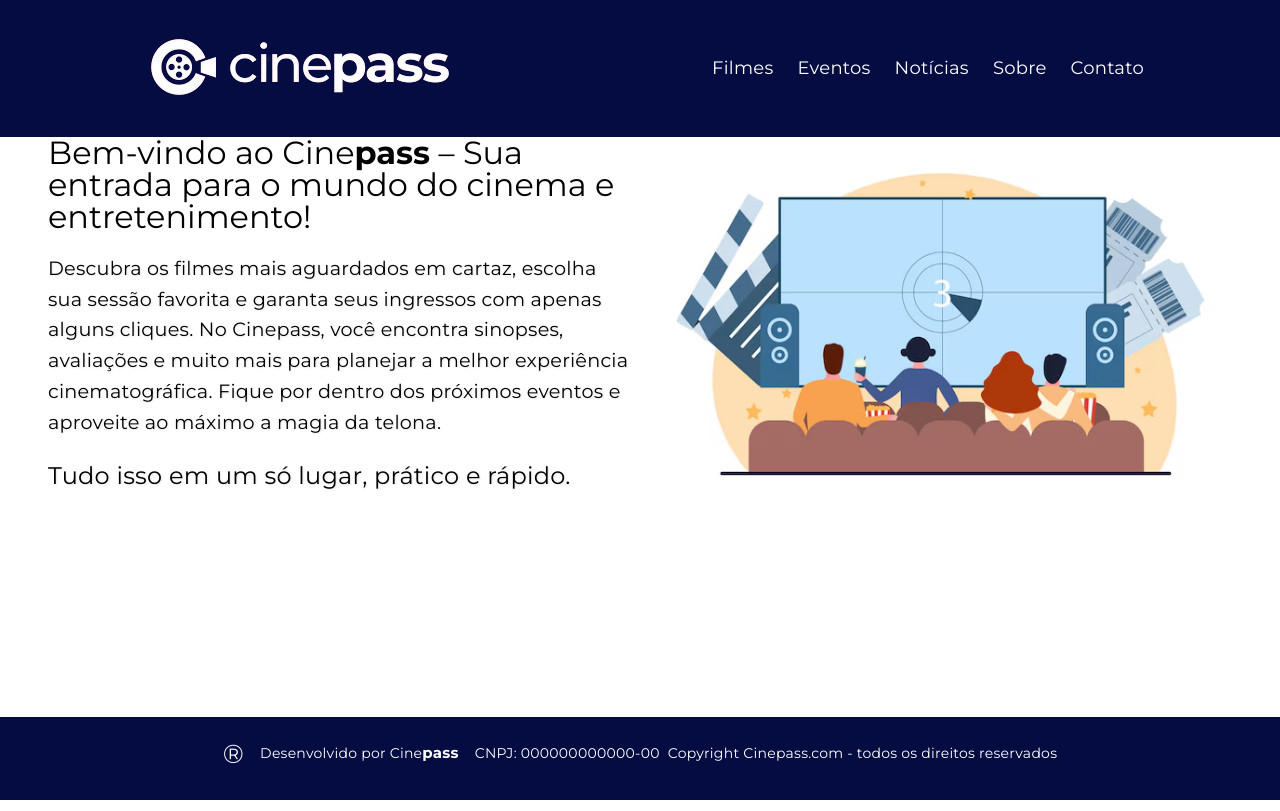
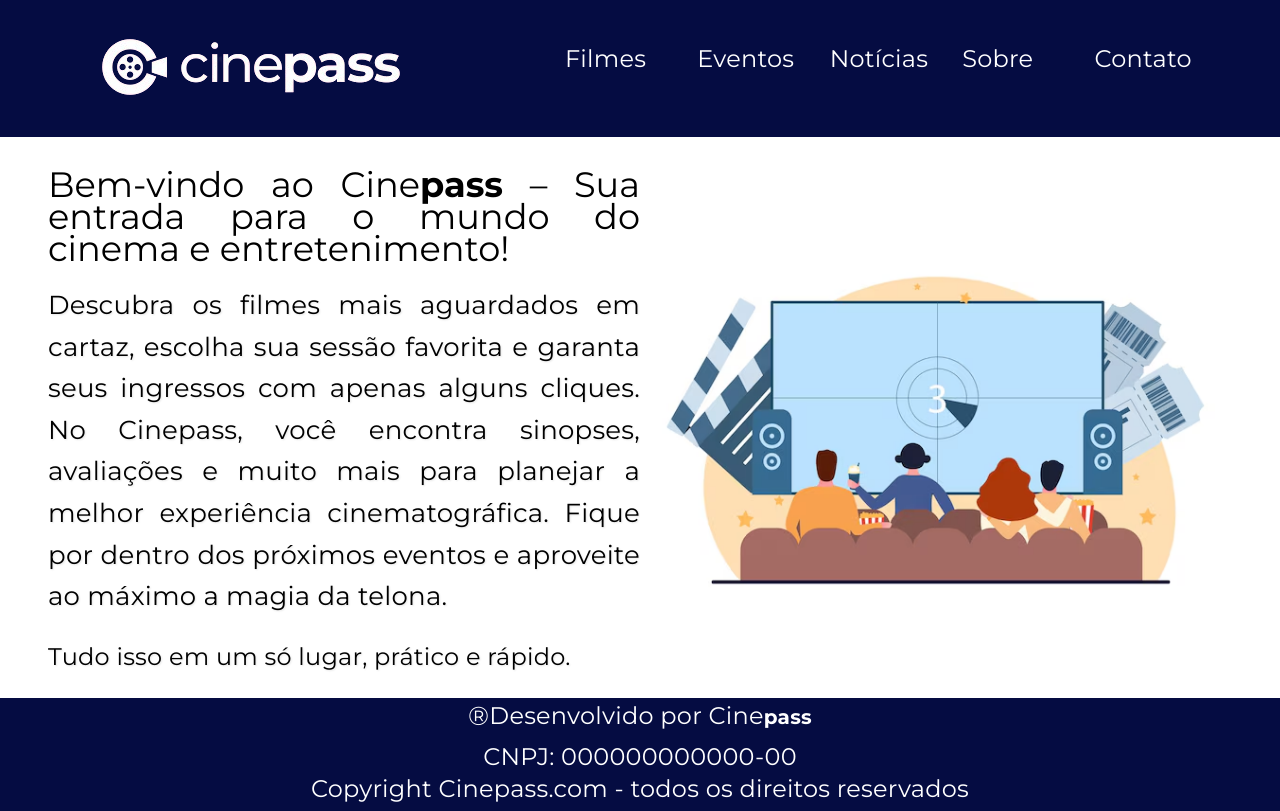
Before and after one commit to GGabrielToyo/cinepass, an Angular app: page /home in a window 1280 px wide. Built offline with nearby package versions, Linux system fonts and the light colour scheme.

Commit message:
Refatorando estilos para dispositivos mobile. Faltando componente de modal.

```diff
--- a/src/app/components/card/card.component.scss
+++ b/src/app/components/card/card.component.scss
@@ -1,34 +1,28 @@
-.card-livro {
-    display: flex;
-    width: 384px;
-    filter: drop-shadow(2px 2px 8px rgba(0, 0, 0, 0.2));
-    margin: 24px;
-    border-radius: 8px 0px 0px 8px;
-  }
-
 img {
   min-width: 198px;
+  max-width: 330px;
 }
 
 .card {
   display: flex;
-    width: 384px;
-    height: 310px;
+  flex-direction: column;
+  width: 100%;
+  min-width: 330px;
+  height: 100%;
   filter: drop-shadow(2px 2px 8px rgba(0, 0, 0, 0.2));
-    margin: 24px;
+  margin-top: 24px;
+  margin-bottom: 24px;
   border-radius: 8px 0px 0px 8px;
 }
 
 .info-card {
   padding-top: 7px;
   padding-bottom: 7px;
-    padding-left: 14px;
+  padding-left: 6px;
   padding-right: 6px;
   background: #FFFFFF;
-    border-radius: 0px 8px 8px 0px;
   display: flex;
-    flex-direction:column;
-    min-width: 50%;
+  flex-direction: column;
   justify-content: space-evenly;
   align-items: baseline;
 }
@@ -62,13 +56,13 @@
 
 button {
   background: #6C63FF;
-    width: 156px;
+  width: 100%;
   height: 30px;
   border-radius: 8px;
   font-family: 'Montserrat';
   font-style: normal;
   font-weight: 600;
-    font-size: 16px;
+  font-size: 20px;
   line-height: 24px;
   color: #FFFFFF;
   border: none;
@@ -78,3 +72,41 @@
 button:hover {
   background: #050C42;
 }
+
+@media (min-width: 768px) {
+  .card {
+    flex-direction: row;
+    width: 384px;
+    height: 310px;
+    margin: 24px;
+  }
+
+}
+
+.info-card {
+  padding-left: 14px;
+  min-width: 50%;
+}
+
+img {
+  min-width: 198px;
+}
+
+@media (min-width: 1024px) {
+  .card {
+    flex-direction: row;
+    width: 384px;
+    height: 310px;
+    margin: 24px;
+  }
+
+  .info-card {
+    padding-left: 14px;
+    border-radius: 0px 8px 8px 0px;
+    min-width: 50%;
+  }
+
+  img {
+    min-width: 198px;
+  }
+}
--- a/src/app/components/footer/footer.component.html
+++ b/src/app/components/footer/footer.component.html
@@ -1,6 +1,11 @@
 <footer>
-  <span style="padding-bottom: 0.6rem; font-size: 26px;">&#174;</span>
-  <p>Desenvolvido por Cine<span style="font-size: 15px; font-weight: 700;">pass</span></p>
-  <p>CNPJ: 000000000000-00</p>
-  <p>Copyright Cinepass.com - todos os direitos reservados</p>
+  <div class="titulo">
+    <span style="padding-bottom: 0.6rem; font-size: 26px;">&#174;</span>
+    <p>Desenvolvido por Cine<span class="pass">pass</span></p>
+  </div>
+  <div style="text-align: center;">
+    <p>CNPJ: 000000000000-00</p>
+    <p>Copyright Cinepass.com - todos os direitos reservados</p>
+  </div>
+
 </footer>
--- a/src/app/components/footer/footer.component.scss
+++ b/src/app/components/footer/footer.component.scss
@@ -1,11 +1,12 @@
 footer {
   background-color: #050C42;
-    height: 83px;
+  height: auto;
   width: 100%;
   bottom: 0;
   position: absolute;
   color: #FFFFFF;
   display: flex;
+  flex-direction: column;
   justify-content: center;
   align-items: center;
   font-family: 'Montserrat';
@@ -13,7 +14,30 @@ footer {
   gap: 0.5rem;
 }
 
-  span {
-    margin-right: 0.5rem;
-    font-size: 36px;
+footer .titulo {
+  display: flex;
+  padding-top: .5rem;
 }
+
+.pass {
+  font-size: 15px;
+  font-weight: 700;
+}
+
+@media (min-width: 768px) {
+  footer {
+    font-size: 20px;
+  }
+  .pass{
+    font-size: 18px;
+  }
+}
+
+@media (min-width: 1024px) {
+  footer {
+    font-size: 24px;
+  }
+  .pass{
+    font-size: 20px;
+  }
+}
--- a/src/app/components/header/header.component.html
+++ b/src/app/components/header/header.component.html
@@ -2,7 +2,7 @@
     <button (click)="irParaTelaInicial()">
       <img src="assets/images/cinepass.png" alt="Logo da aplicação CinePass">
     </button>
-    <div>
+    <div class="grid-container">
       <a routerLink="catalogo">Filmes</a>
       <a routerLink="tela-construcao">Eventos</a>
       <a routerLink="tela-construcao">Notícias</a>
--- a/src/app/components/header/header.component.scss
+++ b/src/app/components/header/header.component.scss
@@ -3,9 +3,10 @@ header {
   height: 100%;
   width: 100%;
   display: flex;
+  flex-direction: column;
   align-items: center;
-    justify-content:space-around;
-    font-family: 'Poppins', sans-serif;
+  justify-content: space-around;
+  font-family: "Montserrat";
 }
 
 header a {
@@ -17,7 +18,7 @@ header {
   font-size: 18px;
   line-height: 27px;
   margin-right: 1.5rem;
-    width: 79px;
+  width: 100%;
   height: 48px;
 }
 
@@ -26,3 +27,37 @@ header {
   cursor: pointer;
   border: none;
 }
+
+.grid-container {
+  display: grid;
+  grid-template-columns: repeat(2, 1fr);
+  grid-gap: 10px;
+}
+
+@media (min-width: 768px) {
+  header {
+    flex-direction: row;
+
+    a{
+      font-size: 20px;
+    }
+  }
+
+  .grid-container {
+    grid-template-columns: repeat(3, 1fr);
+  }
+}
+
+@media (min-width: 1024px) {
+  header {
+    flex-direction: row;
+
+    a{
+      font-size: 24px;
+    }
+  }
+
+  .grid-container {
+    grid-template-columns: repeat(5, 1fr);
+  }
+}
--- a/src/app/components/home/home.component.scss
+++ b/src/app/components/home/home.component.scss
@@ -1,15 +1,17 @@
 .home-container {
   display: flex;
+  flex-direction: column;
   justify-content: space-evenly;
   align-items: center;
-    padding-left: 3rem;
-    padding-right: 3rem;
+  padding-left: 1rem;
+  padding-right: 1rem;
+  padding-top: 2rem;
+  padding-bottom: 2rem;
 }
 
 .home-text {
   flex: 1;
-    padding-right: 20px;
-
+  text-align: justify;
 }
 
 .home-image {
@@ -19,12 +21,12 @@
   height: auto;
 }
 
-  img{
+img {
   width: 100%;
   height: auto;
 }
 
-  .titulo{
+.titulo {
   font-family: "Montserrat";
   font-size: 2rem;
   font-weight: 400;
@@ -39,3 +41,31 @@ p {
   margin: 20px 0;
   text-shadow: 1px 1px 2px rgba(0, 0, 0, 0.1);
 }
+
+@media (min-width: 768px) {
+  .home-container {
+    flex-direction: row;
+    padding-right: 2rem;
+    padding-left: 2rem;
+  }
+
+}
+
+@media (min-width: 1024px) {
+  .home-container {
+    flex-direction: row;
+    padding-right: 3rem;
+    padding-left: 3rem;
+  }
+
+  .home-text {
+    .titulo{
+      font-size: 2.2rem;
+
+    }
+    p {
+      font-size: 26px;
+    }
+  }
+
+}
--- a/src/app/views/catalogo/catalogo.component.scss
+++ b/src/app/views/catalogo/catalogo.component.scss
@@ -1,17 +1,54 @@
-
 .container-card {
+    width: 100%;
     margin-bottom: 2rem;
     display: flex;
+    flex-direction: column;
+    align-items: center;
     flex-wrap: wrap;
     justify-content: center;
-    margin-left: 80px;
-    margin-right: 80px;
+
 }
 
-.titulo{
+.titulo {
     font-family: "Montserrat";
-    font-size: 2rem;
+    font-size: 1.4rem;
     padding-top: 2rem;
-    padding-left: 5rem;
+    text-align: center;
     font-weight: 500;
 }
+
+hr {
+    width: 100%;
+}
+
+@media (min-width: 768px) {
+    .container-card {
+        flex-direction: row;
+    }
+
+    hr {
+        width: 90%;
+    }
+
+    .titulo {
+        font-size: 1.6rem;
+        text-align: left;
+        padding-left: 4rem;
+    }
+}
+
+@media (min-width: 1024px) {
+    .container-card {
+        flex-direction: row;
+    }
+
+    hr {
+        width: 90%;
+    }
+
+    .titulo {
+        font-size: 2rem;
+        text-align: left;
+        padding-left: 5rem;
+    }
+}
--- a/src/app/views/modal-filme/modal-filme.component.scss
+++ b/src/app/views/modal-filme/modal-filme.component.scss
@@ -116,7 +116,7 @@
 
 button {
   background: #6C63FF;
-  width: 156px;
+  width: 100%;
   height: 30px;
   border-radius: 8px;
   font-family: 'Montserrat';
--- a/src/app/views/modal-filme/modal-filme.component.ts
+++ b/src/app/views/modal-filme/modal-filme.component.ts
@@ -20,7 +20,7 @@ export class ModalFilmeComponent {
     this.statusModal = false;
     this.mudouModal.emit(this.statusModal);
     if (!body) return;
-    body.style.overflow = 'scroll';
+    body.style.overflow = 'hidden';
   }
 
   esconderScroll(): void {
--- a/src/styles.scss
+++ b/src/styles.scss
@@ -6,10 +6,14 @@
   padding: 0;
 }
 
-h1,
+h1{
+  font-size: 24px;
+  font-family: "Montserrat";
+}
+
 h2,
 h3 {
-  font-family: 'Poppins', sans-serif;
+  font-family: "Montserrat";
 }
 
 html {
@@ -45,3 +49,15 @@ hr {
   margin: 0 auto;
   background-color: #bfbfbf;
 }
+
+@media (min-width: 768px) {
+  h1{
+    font-size: 36px;
+  }
+}
+
+@media (min-width: 1024px) {
+  h1{
+    font-size: 42px;
+  }
+}
```
Lines whose indentation alone changed are shown as unchanged.
